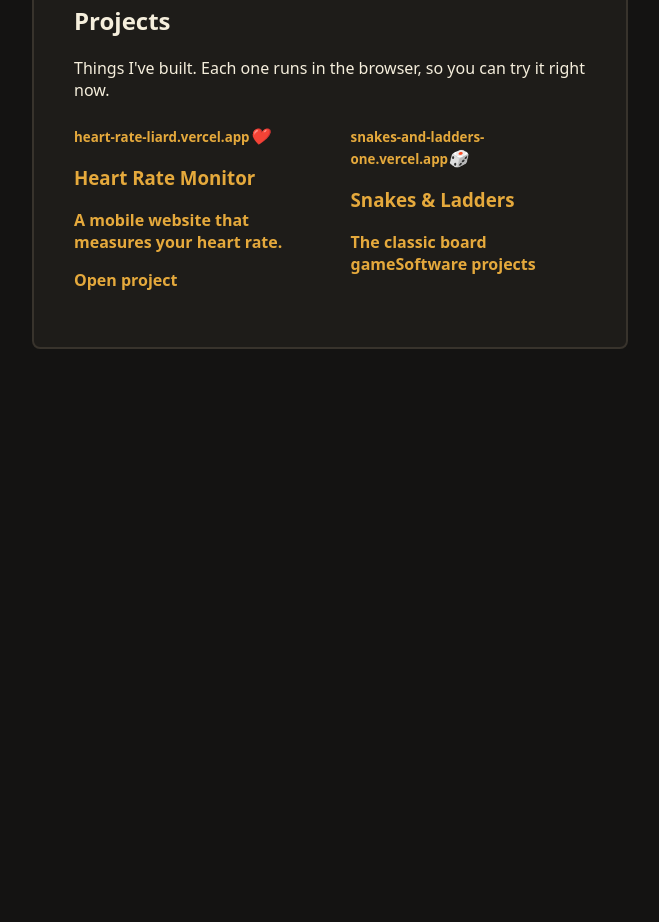
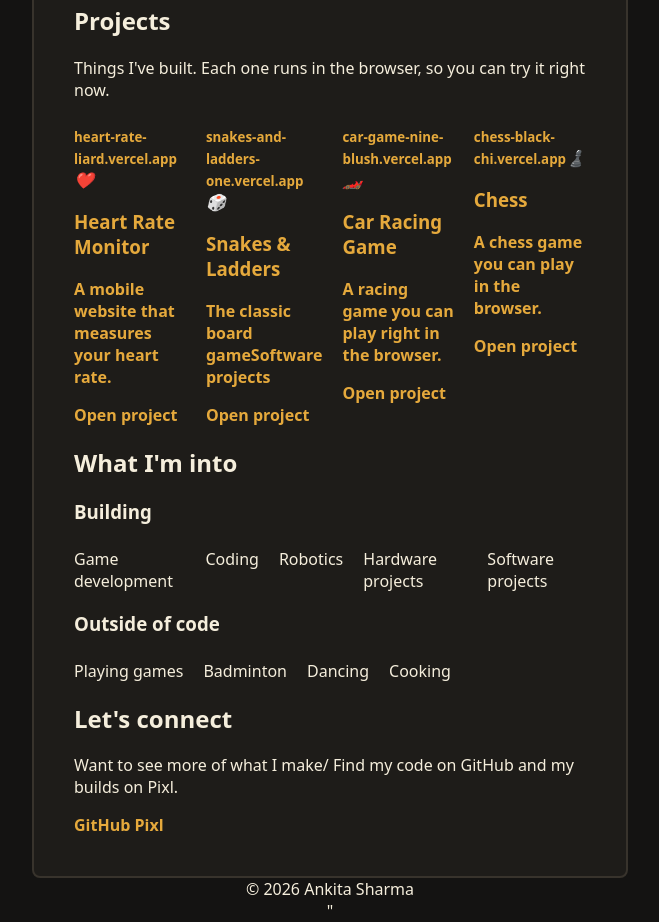
Before and after one commit to tryankita/Introduction, a plain HTML site: page index.html in a window 1280 px wide. Shown: the part 898-1820 px from the top of the page, without its empty margins (310-969 px from the left). Before the commit the page ends 1247 px from the top, so only its background shows below. Drawn offline with Linux system fonts and the light colour scheme.

Commit message:
added new projects and interest section in  index file

```diff
--- a/index.html
+++ b/index.html
@@ -72,7 +72,77 @@
               <div class="shot"><small>snakes-and-ladders-one.vercel.app</small><i aria-hidden="true">🎲</i></div>
               <div class="info">
                 <h3>Snakes &amp; Ladders</h3>
-                <p>The classic board gameSoftware projects</li>
+                <p>The classic board gameSoftware projects</p>
+              <header cl
+            <span class=""visit">Open project</span>
+              </div>
+            </a>
+          </li>
+          <li>
+            <a class="card" style="--c:#e5a93c" href="https://car-game-nine-blush.vercel.app/" target="-blank" rel="noopener">
+              <div class="shot"><small>car-game-nine-blush.vercel.app</small><i aria-hidden="true">🏎️</i></div>
+              <div class="info">
+                <h3>Car Racing Game</h3>
+                <p>A racing game you can play right in the browser.</p>
+                <span class="visit">Open project</span>
+              </div>
+            </a>
+          </li>
+          <li>
+            <a class="card" style="--c:#b9dff5" href="https://chess-black-chi.vercel.app/" target="-blank" rel="noopener">
+              <div class="shot"><small>chess-black-chi.vercel.app</small><i aria-hidden="true">♟️</i></div>
+              <div class="info">
+                <h3>Chess</h3>
+                <p>A chess game you can play in the browser.</p>
+                <span class="visit">Open project</span>
+              </div>
+            </a>
+          </li>
+        </ul>
+      </div>
+    </section>
+
+    <section id="interests">
+      <div class="wrap">
+        <h2>What I'm into</h2>
+        <div class="cols">
+          <div>
+            <h3>Building</h3>
+            <ul class="chips">
+              <li>Game development</li>
+              <li>Coding</li>
+              <li>Robotics</li>
+              <li>Hardware projects</li>
+              <li>Software projects</li>
+            </ul>
+          </div>
+          <div>
+            <h3>Outside of code</h3>
+            <ul class="chips">
+              <li>Playing games</li>
+              <li>Badminton</li>
+              <li>Dancing</li>
+              <li>Cooking</li>
+            </ul>
+          </div>
+        </div>
+      </div>
+    </section>
+
+    <section id="contact" class="contact">
+      <div class="wrap">
+        <h2>Let's connect</h2>
+        <p>Want to see more of what I make/ Find my code on GitHub and my builds on Pixl.</p>
+        <div class="actions">
+          <a class="btn solid" href="https://github.com/tryankita" target="-blank" rel="noopener">GitHub</a>
+          <a class="btn" href="https://pixl.hackclub.com" target="-blank" rel="noopener">Pixl</a>
+
+        </div>
+      </div>
+    </section>
+  </main>
+
+  <footer>© 2026 Ankita Sharma</footer>"
 
 </body>
 </html>
```
